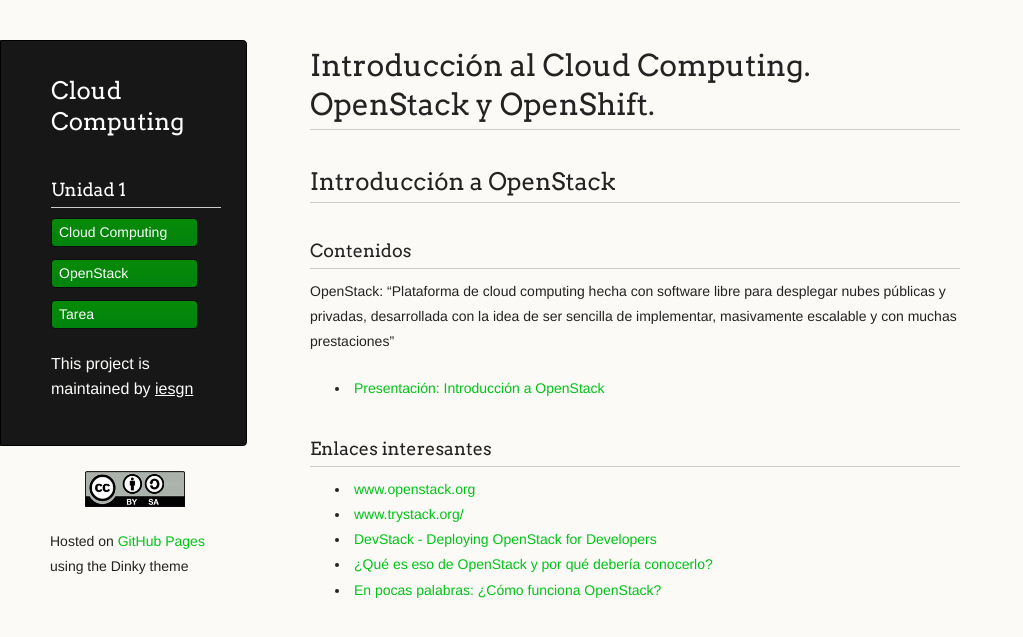
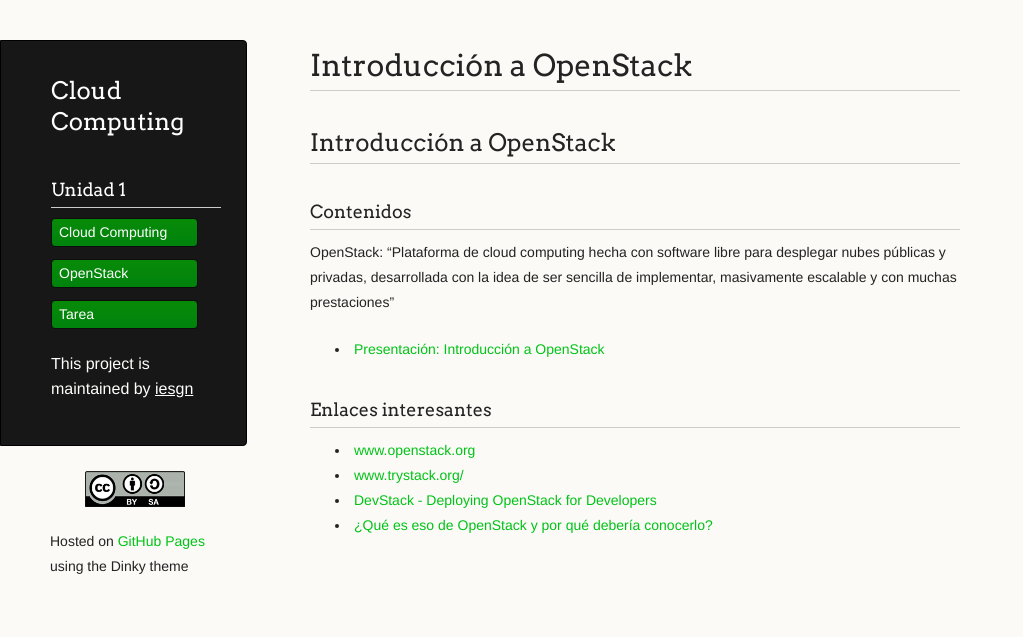
Before and after one commit to iesgn/cloud2, a Jekyll site: the page built from curso/u1/openstack.md, in a window 1280 px wide. Shown: the top 637 px of the page, without its empty margins (0-1023 px from the left). Built offline with Jekyll 4.4.1, drawn with Linux system fonts in a browser that asks for light colours.

Commit message:
Unidad 1. MD OpenStack

```diff
--- a/curso/u1/openstack.md
+++ b/curso/u1/openstack.md
@@ -1,6 +1,6 @@
 ---
 layout: blog
-tittle: Introducción al Cloud Computing. OpenStack y OpenShift.
+tittle: Introducción a OpenStack
 menu:
   - Unidad 1
 ---
@@ -19,4 +19,3 @@ OpenStack: "Plataforma de cloud computing hecha con software libre para desplega
 * [www.trystack.org/](http://www.trystack.org/)
 * [DevStack - Deploying OpenStack for Developers](http://devstack.org/)
 * [¿Qué es eso de OpenStack y por qué debería conocerlo?](http://albertomolina.wordpress.com/2013/11/25/que-es-eso-de-openstack-y-por-que-deberia-conocerlo/)
-* [En pocas palabras: ¿Cómo funciona OpenStack?](http://vmartinezdelacruz.com/en-pocas-palabras-como-funciona-openstack/)
```
